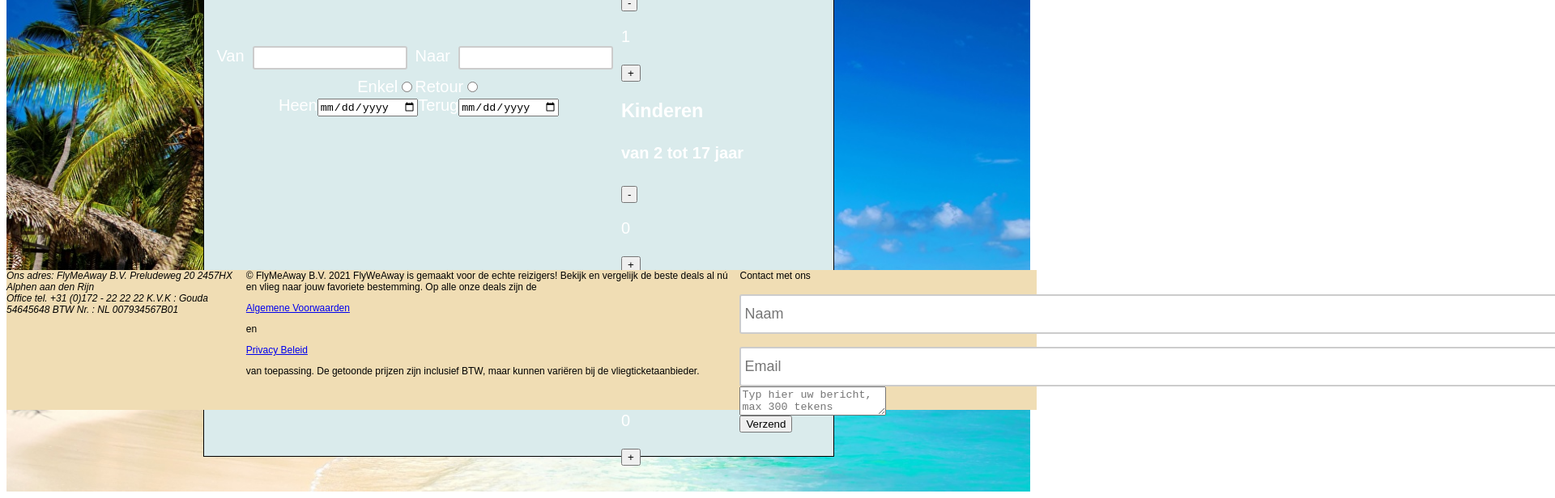
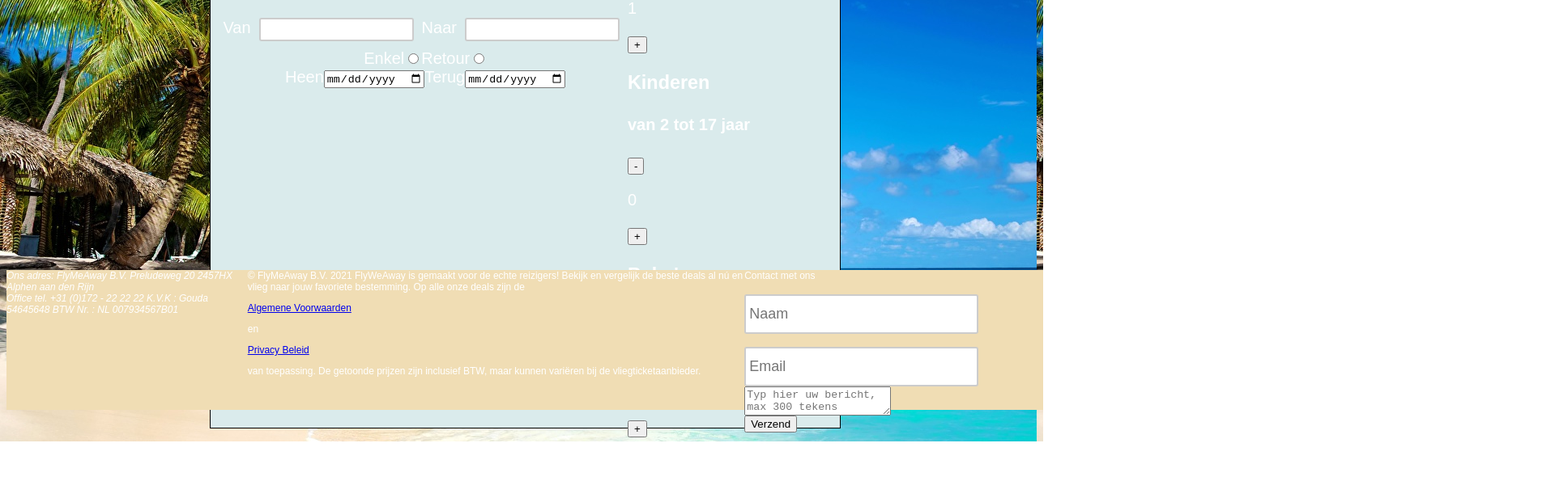
Before and after one commit to AljonaP/Fly-me-away-, a React (Create React App) app: page / in a window 1280 px wide. Shown: the part 293-909 px from the top of the page at 81% size, 1920 px wide, since content can reach past the window. After the commit the page ends 839 px from the top, so only its background shows below. Built offline with nearby package versions, Linux system fonts and the light colour scheme; no server answers; a web font is replaced by a local one.

Commit message:
added async function and input calender in Home.js, Home.css change body styling (img-background), Footer.css has been modified

```diff
--- a/src/components/Footer/Footer.css
+++ b/src/components/Footer/Footer.css
@@ -5,6 +5,7 @@ footer {
     justify-content: space-between;
     background-color: #F0DDB4;
     height: 173px;
+    width: 100%;
     font-size: 12px;
     font-family: Patua One, sans-serif;
     bottom: 0;
@@ -14,7 +15,7 @@ footer {
 footer input[type=text] {
     padding: 12px 4px;
     margin: 16px 0 0;
-    width: 750%;
+    width: 75%;
     font-size: 18px;
     outline: none;
 }
--- a/src/pages/home/Home.css
+++ b/src/pages/home/Home.css
@@ -16,12 +16,18 @@ h1 {
 .Homepage-body {
     position: static;
     /*position: relative;*/
-    width: 100%;
-    height: 100vh;
     display: flex;
     flex-direction: column;
     justify-content: center;
     align-items: center;
+    background-size: cover;
+    color: white;
+}
+
+body {
+    /*position: relative;*/
+    width: 100%;
+    height: 100%;
     background: url("TropicsSeaPalm.jpg") no-repeat center center fixed;
     background-size: cover;
     color: white;
--- a/src/pages/home/Home.js
+++ b/src/pages/home/Home.js
@@ -1,26 +1,13 @@
-import React, {useState} from 'react';
+import React, {useEffect, useState} from 'react';
 // import React, {useEffect} from 'react';
 // import {Link} from 'react-router-dom';
 // import axios from "axios";
 import './Home.css';
 import InputField from "../../components/InputField/InputField";
 import PassengerType from "../../components/PassengerType/PassengerType";
+import axios from "axios";
 
 function Home() {
-
-
-    // useEffect(() => {
-    //     async function getData() {
-    //         try {
-    //             const result = await axios.get('https://partners.api.skyscanner.net/apiservices/')
-    //             console.log(result.data)
-    //         } catch (e) {
-    //             console.error(e)
-    //         }
-    //     }
-    //
-    //     getData();
-    // }, [])
     const [destinationFrom, setDestinationFrom] = useState('');
     const [destinationTo, setDestinationTo] = useState('');
     const [passengerAdult, setPassengerAdult] = useState(1);
@@ -28,9 +15,49 @@ function Home() {
     const [passengerBaby, setPassengerBaby] = useState(0);
     const [ticketClass, toggleTicketClass] = useState('Economy');
 
+    useEffect(() => {
+        async function getData() {
+            // const token = localStorage.getItem('token')
+            try {
+                const result = await axios.get('https://api.klm.com/travel/offers/v1/reference-data?bookingFlow=', {
+                    headers: {
+                        // "Authorization": `Bearer ${token}`,
+                        'Content-Type': 'application/json',
+                        'accept': 'application/hal+json',
+                        'accept-language': 'en-US',
+                        'afkl-travel-country': 'NL',
+                        'afkl-travel-host': 'KL',
+                        'api-key': 'gg6rdsw4d82y9dhppr72w8we',
+                    }
+                })
+                console.log(result.data)
+            } catch (e) {
+                console.error(e)
+            }
+        }
+
+        getData();
+    }, []);
+
+
+    // -H 'accept: application/hal+json' \
+    //             -H 'accept-language: en-US' \
+    //             -H 'afkl-travel-country: NL' \
+    //             -H 'afkl-travel-host: KL' \
+    //             -H 'api-key: testapikey'
+
+
+
+    function onFormSubmit(event) {
+        event.preventDefault();
+        console.log('Submitted!');
+    }
+
+    let today = new Date().toISOString().split('T')[0];
+    // const today = new Date();
     return (
         <div className="Homepage-body">
-            <form className="form-vluchten">
+            <form onSubmit={onFormSubmit} className="form-vluchten">
                 <h1>Vluchten</h1>
                 <section className="destination">
                     <InputField
@@ -59,10 +86,14 @@ function Home() {
                 <section>
                     <InputField
                         name="Heen"
-                        type="date"/>
+                        type="date"
+                        id="outbound-date-to"
+                        min={today}
+                    />
                     <InputField
                         name="Terug"
-                        type="date"/>
+                        type="date"
+                    />
                 </section>
                 <section>
                     <h4>Passagiers</h4>
--- a/src/pages/login/Login.js
+++ b/src/pages/login/Login.js
@@ -18,6 +18,7 @@ function Login(){
         Password: ${password},
         `)
     }
+
     return (
         <>
             <form onSubmit={handleClick}>
@@ -30,7 +31,7 @@ function Login(){
                     onChange={(e) => setEmail(e.target.value)}/>
 
                 <InputField
-                    type="text"
+                    type="password"
                     id="password"
                     name="Wachtwoord"
                     value={password}
```
